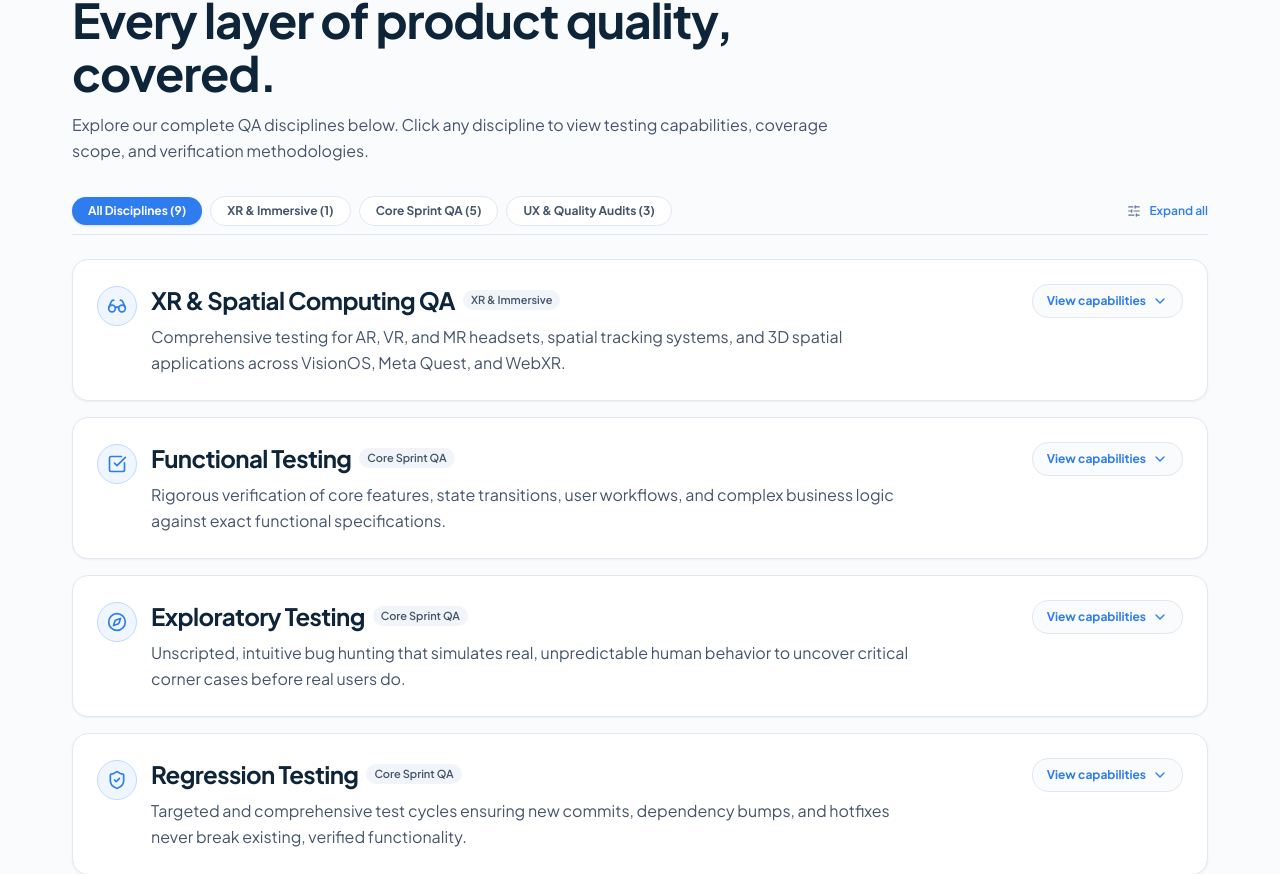
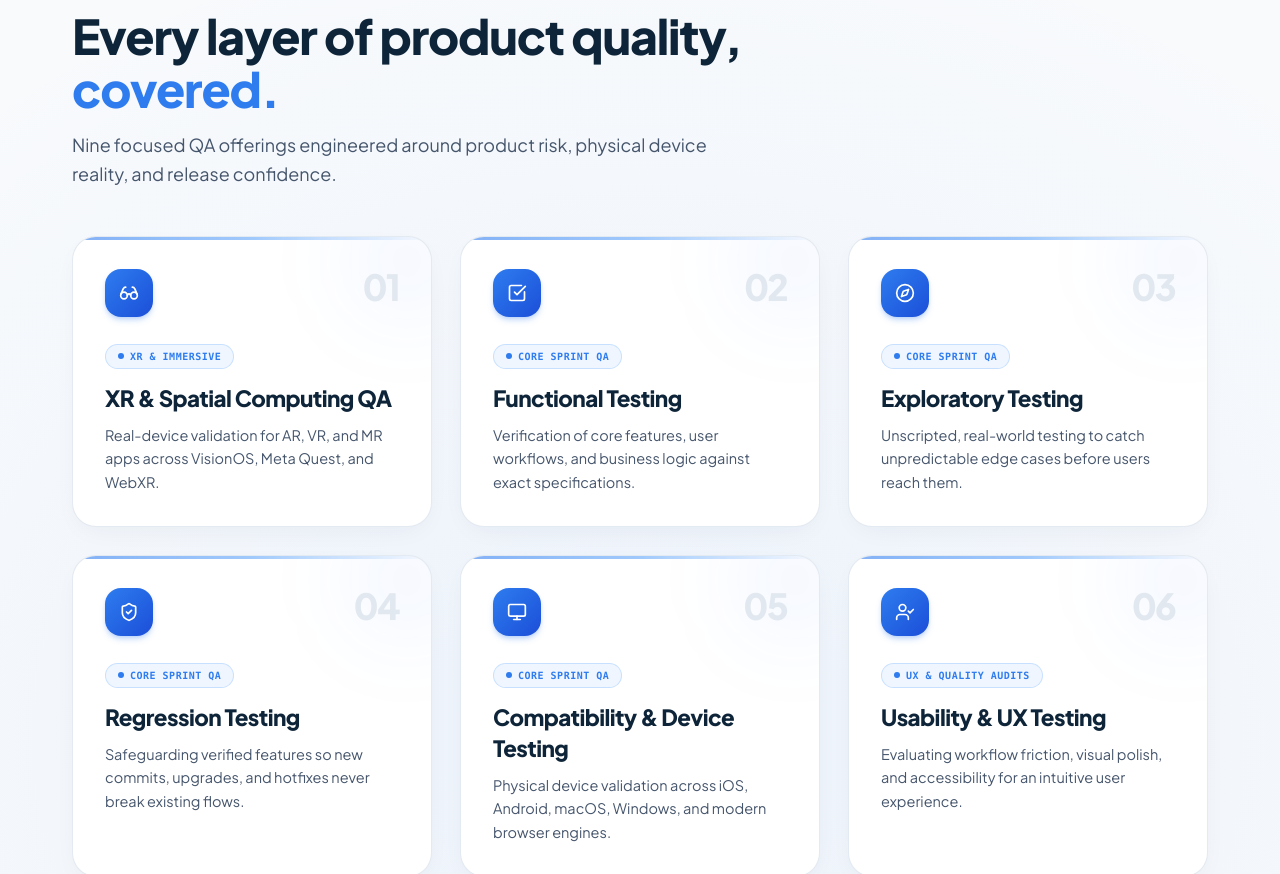
Before and after one commit to Yushu4u/nishkama-cl, a Next.js app: page /services in a window 1280 px wide. Shown: the part 693-1567 px from the top of the page. Built offline with nearby package versions, Linux system fonts and the light colour scheme.

Commit message:
feat(services): replace accordion dropdowns with 3x3 visual offerings grid and concise gists

```diff
--- a/src/app/services/page.tsx
+++ b/src/app/services/page.tsx
@@ -39,16 +39,21 @@ export default function ServicesPage() {
         </div>
       </section>
 
-      {/* 2. ALL 9 SERVICES DIRECTORY (Tests Assured-style dropdowns, zero boxed content) */}
-      <section className="border-b border-slate-200/80 bg-slate-50/70 py-12 md:py-16">
-        <div className="shell">
-          <div className="max-w-3xl mb-8">
+      {/* 2. ALL 9 SERVICES SHOWCASE (3x3 Visual Offering Grid) */}
+      <section className="relative overflow-hidden border-b border-slate-200/80 bg-[#F8FAFC] py-14 md:py-20">
+        <div
+          className="pointer-events-none absolute inset-0 bg-[radial-gradient(ellipse_80%_60%_at_50%_60%,rgba(47,124,239,0.06),rgba(248,250,252,0))]"
+          aria-hidden="true"
+        />
+        <div className="shell relative z-10">
+          <div className="max-w-3xl mb-10 md:mb-12">
             <span className="badge-pill">OUR 9 DISCIPLINES</span>
-            <h2 className="mt-3 text-3xl sm:text-4xl md:text-5xl font-bold tracking-tight text-[#0E2539] leading-[1.1]">
-              Every layer of product quality, covered.
+            <h2 className="mt-3 text-3xl sm:text-4xl md:text-5xl font-extrabold tracking-tight text-[#0E2539] leading-[1.1]">
+              Every layer of product quality,{" "}
+              <span className="text-[#2F7CEF]">covered.</span>
             </h2>
-            <p className="mt-3 text-sm sm:text-base text-slate-600 leading-relaxed">
-              Explore our complete QA disciplines below. Click any discipline to view testing capabilities, coverage scope, and verification methodologies.
+            <p className="mt-3.5 text-base sm:text-lg text-slate-600 leading-relaxed max-w-2xl">
+              Nine focused QA offerings engineered around product risk, physical device reality, and release confidence.
             </p>
           </div>
 
--- a/src/components/ServicesDirectory.tsx
+++ b/src/components/ServicesDirectory.tsx
@@ -1,9 +1,5 @@
-"use client";
-
-import React, { useState } from "react";
-import Link from "next/link";
+import React from "react";
 import {
-  ChevronDown,
   Glasses,
   CheckSquare,
   Compass,
@@ -13,21 +9,20 @@ import {
   Workflow,
   Rocket,
   Search,
-  ArrowRight,
-  SlidersHorizontal,
+  type LucideIcon,
 } from "lucide-react";
 import { ServiceItem } from "@/data/servicesData";
 
-const iconMap: Record<string, React.ReactNode> = {
-  "xr-testing": <Glasses className="h-5 w-5 text-[#2F7CEF]" />,
-  "functional-testing": <CheckSquare className="h-5 w-5 text-[#2F7CEF]" />,
-  "exploratory-testing": <Compass className="h-5 w-5 text-[#2F7CEF]" />,
-  "regression-testing": <ShieldCheck className="h-5 w-5 text-[#2F7CEF]" />,
-  "compatibility-testing": <Monitor className="h-5 w-5 text-[#2F7CEF]" />,
-  "usability-testing": <UserCheck className="h-5 w-5 text-[#2F7CEF]" />,
-  "e2e-testing": <Workflow className="h-5 w-5 text-[#2F7CEF]" />,
-  "release-validation": <Rocket className="h-5 w-5 text-[#2F7CEF]" />,
-  "quality-audit": <Search className="h-5 w-5 text-[#2F7CEF]" />,
+const iconMap: Record<string, LucideIcon> = {
+  "xr-testing": Glasses,
+  "functional-testing": CheckSquare,
+  "exploratory-testing": Compass,
+  "regression-testing": ShieldCheck,
+  "compatibility-testing": Monitor,
+  "usability-testing": UserCheck,
+  "e2e-testing": Workflow,
+  "release-validation": Rocket,
+  "quality-audit": Search,
 };
 
 interface ServicesDirectoryProps {
@@ -35,221 +30,65 @@ interface ServicesDirectoryProps {
 }
 
 export function ServicesDirectory({ services }: ServicesDirectoryProps) {
-  const [activeCategory, setActiveCategory] = useState<string>("all");
-  const [openItems, setOpenItems] = useState<Record<string, boolean>>({});
+  return (
+    <div className="grid grid-cols-1 gap-6 sm:grid-cols-2 lg:grid-cols-3 lg:gap-7 items-stretch">
+      {services.map((service, index) => {
+        const Icon = iconMap[service.id] || CheckSquare;
+        const numberLabel = String(index + 1).padStart(2, "0");
 
-  const filteredServices =
-    activeCategory === "all"
-      ? services
-      : services.filter((s) => s.category === activeCategory);
-
-  const toggleItem = (id: string) => {
-    setOpenItems((prev) => ({
-      ...prev,
-      [id]: !prev[id],
-    }));
-  };
-
-  const handleExpandAll = () => {
-    const nextState: Record<string, boolean> = {};
-    filteredServices.forEach((s) => {
-      nextState[s.id] = true;
-    });
-    setOpenItems(nextState);
-  };
-
-  const handleCollapseAll = () => {
-    setOpenItems({});
-  };
-
-  const allExpanded =
-    filteredServices.length > 0 &&
-    filteredServices.every((s) => !!openItems[s.id]);
-
-  return (
-    <div className="space-y-6">
-      {/* Category Tabs & Expand/Collapse Toolbar */}
-      <div className="flex flex-col sm:flex-row sm:items-center sm:justify-between gap-4 pb-2 border-b border-slate-200">
-        <div className="flex flex-wrap items-center gap-2">
-          <button
-            type="button"
-            onClick={() => setActiveCategory("all")}
-            className={`rounded-full px-4 py-1.5 text-xs font-bold transition-all ${
-              activeCategory === "all"
-                ? "bg-[#2F7CEF] text-white shadow-sm"
-                : "bg-white text-slate-600 border border-slate-200 hover:border-slate-300 hover:text-slate-900"
-            }`}
-          >
-            All Disciplines ({services.length})
-          </button>
-          <button
-            type="button"
-            onClick={() => setActiveCategory("immersive")}
-            className={`rounded-full px-4 py-1.5 text-xs font-bold transition-all ${
-              activeCategory === "immersive"
-                ? "bg-[#2F7CEF] text-white shadow-sm"
-                : "bg-white text-slate-600 border border-slate-200 hover:border-slate-300 hover:text-slate-900"
-            }`}
-          >
-            XR & Immersive (1)
-          </button>
-          <button
-            type="button"
-            onClick={() => setActiveCategory("sprint")}
-            className={`rounded-full px-4 py-1.5 text-xs font-bold transition-all ${
-              activeCategory === "sprint"
-                ? "bg-[#2F7CEF] text-white shadow-sm"
-                : "bg-white text-slate-600 border border-slate-200 hover:border-slate-300 hover:text-slate-900"
-            }`}
-          >
-            Core Sprint QA (5)
-          </button>
-          <button
-            type="button"
-            onClick={() => setActiveCategory("audit")}
-            className={`rounded-full px-4 py-1.5 text-xs font-bold transition-all ${
-              activeCategory === "audit"
-                ? "bg-[#2F7CEF] text-white shadow-sm"
-                : "bg-white text-slate-600 border border-slate-200 hover:border-slate-300 hover:text-slate-900"
-            }`}
-          >
-            UX & Quality Audits (3)
-          </button>
-        </div>
-
-        {/* Global Expand/Collapse Toggle */}
-        <div className="shrink-0 flex items-center gap-2 text-xs font-semibold text-slate-500">
-          <SlidersHorizontal className="h-3.5 w-3.5" />
-          {allExpanded ? (
-            <button
-              type="button"
-              onClick={handleCollapseAll}
-              className="text-[#2F7CEF] hover:underline"
-            >
-              Collapse all
-            </button>
-          ) : (
-            <button
-              type="button"
-              onClick={handleExpandAll}
-              className="text-[#2F7CEF] hover:underline"
-            >
-              Expand all
-            </button>
-          )}
-        </div>
-      </div>
-
-      {/* Services List (Tests Assured-style dropdown accordion, NO nested boxes) */}
-      <div className="space-y-3.5 sm:space-y-4">
-        {filteredServices.map((service) => {
-          const isOpen = !!openItems[service.id];
         return (
           <article
             key={service.id}
-              className={`rounded-2xl border transition-all duration-200 bg-white shadow-xs ${
-                isOpen
-                  ? "border-[#BFDBFE] ring-1 ring-[#2F7CEF]/15"
-                  : "border-slate-200 hover:border-slate-300"
-              }`}
+            className="group relative flex flex-col justify-between overflow-hidden rounded-3xl border border-slate-200/90 bg-white p-7 sm:p-8 shadow-[0_8px_28px_-10px_rgba(14,37,57,0.07)] transition-all duration-300 hover:-translate-y-1.5 hover:border-[#2F7CEF]/45 hover:shadow-[0_22px_44px_-12px_rgba(47,124,239,0.16)]"
           >
-              {/* Card Header & Toggle Button */}
-              <div className="p-5 sm:p-6">
-                <div className="flex flex-col sm:flex-row sm:items-start sm:justify-between gap-4">
-                  <div className="flex items-start gap-3.5">
-                    <div className="mt-0.5 shrink-0 grid h-10 w-10 place-items-center rounded-xl bg-[#EFF6FF] border border-[#BFDBFE]">
-                      {iconMap[service.id] || (
-                        <CheckSquare className="h-5 w-5 text-[#2F7CEF]" />
-                      )}
+            {/* Top glowing electric-blue accent edge */}
+            <div
+              className="pointer-events-none absolute inset-x-0 top-0 h-[3px] bg-gradient-to-r from-[#2F7CEF] via-[#60A5FA] to-transparent opacity-60 transition-opacity duration-300 group-hover:opacity-100"
+              aria-hidden="true"
+            />
+
+            {/* Subtle top-right ambient radial glow */}
+            <div
+              className="pointer-events-none absolute -right-10 -top-10 h-32 w-32 rounded-full bg-[#2F7CEF]/[0.05] blur-2xl transition-colors duration-300 group-hover:bg-[#2F7CEF]/[0.12]"
+              aria-hidden="true"
+            />
+
+            <div className="relative z-10">
+              {/* Top Row: Solid Gradient Emblem + Architectural Index */}
+              <div className="flex items-start justify-between gap-3">
+                <div className="grid h-12 w-12 place-items-center rounded-2xl bg-gradient-to-br from-[#2F7CEF] to-[#1D4ED8] text-white shadow-md shadow-[#2F7CEF]/25 transition-transform duration-300 group-hover:scale-105">
+                  <Icon className="h-5 w-5" />
                 </div>
-                    <div>
-                      <div className="flex flex-wrap items-center gap-2">
-                        <h2 className="text-xl sm:text-2xl font-bold tracking-tight text-[#0E2539]">
-                          {service.title}
-                        </h2>
-                        <span className="rounded-md bg-slate-100 px-2 py-0.5 text-[11px] font-semibold text-slate-600">
-                          {service.categoryLabel}
+
+                <span
+                  className="text-3xl sm:text-4xl font-black tracking-tighter text-slate-200 leading-none select-none transition-colors duration-300 group-hover:text-[#2F7CEF]/25"
+                  aria-hidden="true"
+                >
+                  {numberLabel}
                 </span>
               </div>
-                      <p className="mt-2 text-sm sm:text-base leading-relaxed text-slate-600 max-w-3xl">
-                        {service.summary}
-                      </p>
-                    </div>
+
+              {/* Category Pill */}
+              <div className="mt-6">
+                <span className="inline-flex items-center gap-1.5 whitespace-nowrap rounded-full border border-blue-200/80 bg-[#EFF6FF] px-3 py-1 text-[10px] font-mono font-bold uppercase tracking-wider text-[#2F7CEF]">
+                  <span className="h-1.5 w-1.5 rounded-full bg-[#2F7CEF]" />
+                  <span>{service.categoryLabel}</span>
+                </span>
               </div>
 
-                  {/* Dropdown Action Toggle */}
-                  <button
-                    type="button"
-                    onClick={() => toggleItem(service.id)}
-                    aria-expanded={isOpen}
-                    className="self-start shrink-0 inline-flex items-center gap-1.5 rounded-lg border border-slate-200 bg-slate-50/80 px-3.5 py-2 text-xs font-bold text-[#2F7CEF] transition-colors hover:bg-[#EFF6FF] hover:border-[#BFDBFE] focus:outline-none focus-visible:ring-2 focus-visible:ring-[#2F7CEF]"
-                  >
-                    <span>{isOpen ? "Hide capabilities" : "View capabilities"}</span>
-                    <ChevronDown
-                      className={`h-4 w-4 transition-transform duration-200 ${
-                        isOpen ? "rotate-180" : ""
-                      }`}
-                      aria-hidden="true"
-                    />
-                  </button>
-                </div>
+              {/* Enhanced Display Title */}
+              <h3 className="mt-3.5 text-xl sm:text-[1.4rem] font-extrabold tracking-tight text-[#0E2539] leading-snug transition-colors duration-200 group-hover:text-[#2F7CEF]">
+                {service.title}
+              </h3>
 
-                {/* Dropdown Capabilities Region - Clean Unboxed 3 Columns */}
-                <div
-                  className={`grid transition-[grid-template-rows] duration-300 ease-in-out ${
-                    isOpen ? "grid-rows-[1fr]" : "grid-rows-[0fr]"
-                  }`}
-                >
-                  <div className="overflow-hidden">
-                    <div className="mt-6 pt-6 border-t border-slate-100">
-                      {/* 3 Columns of Capabilities */}
-                      <div className="grid gap-6 sm:grid-cols-2 lg:grid-cols-3">
-                        {service.capabilities.map((cap) => (
-                          <div key={cap.heading} className="space-y-2.5">
-                            <h3 className="text-xs font-bold uppercase tracking-wider text-[#0E2539]">
-                              {cap.heading}
-                            </h3>
-                            <ul className="space-y-1.5 pl-4 text-xs sm:text-sm text-slate-600">
-                              {cap.items.map((item, idx) => (
-                                <li key={idx} className="list-disc leading-relaxed">
-                                  {item}
-                                </li>
-                              ))}
-                            </ul>
-                          </div>
-                        ))}
-                      </div>
-
-                      {/* Footer Row: CTA Text & Direct Navigation Links */}
-                      <div className="mt-6 pt-4 border-t border-slate-100 flex flex-col sm:flex-row sm:items-center sm:justify-between gap-3 text-xs sm:text-sm">
-                        <p className="text-slate-600 italic">
-                          {service.ctaText}
+              {/* Small Concise Gist */}
+              <p className="mt-2.5 text-[14.5px] leading-relaxed text-slate-600 font-normal">
+                {service.gist}
               </p>
-                        <div className="shrink-0 flex items-center gap-4">
-                          <Link
-                            href={service.href}
-                            className="inline-flex items-center gap-1 font-bold text-[#2F7CEF] hover:text-[#1E66D8]"
-                          >
-                            <span>Dedicated Guide</span>
-                            <ArrowRight className="h-3.5 w-3.5" />
-                          </Link>
-                          <Link
-                            href="/contact"
-                            className="inline-flex items-center gap-1 font-bold text-slate-700 hover:text-[#2F7CEF]"
-                          >
-                            <span>Contact Us</span>
-                            <span aria-hidden="true">→</span>
-                          </Link>
-                        </div>
-                      </div>
-                    </div>
-                  </div>
-                </div>
             </div>
           </article>
         );
       })}
     </div>
-    </div>
   );
 }
--- a/src/data/servicesData.ts
+++ b/src/data/servicesData.ts
@@ -9,6 +9,7 @@ export interface ServiceItem {
   title: string;
   category: "immersive" | "sprint" | "audit";
   categoryLabel: string;
+  gist: string;
   summary: string;
   capabilities: CapabilityColumn[];
   ctaText: string;
@@ -22,6 +23,7 @@ export const allServicesData: ServiceItem[] = [
     title: "XR & Spatial Computing QA",
     category: "immersive",
     categoryLabel: "XR & Immersive",
+    gist: "Real-device validation for AR, VR, and MR apps across VisionOS, Meta Quest, and WebXR.",
     summary:
       "Comprehensive testing for AR, VR, and MR headsets, spatial tracking systems, and 3D spatial applications across VisionOS, Meta Quest, and WebXR.",
     capabilities: [
@@ -63,6 +65,7 @@ export const allServicesData: ServiceItem[] = [
     title: "Functional Testing",
     category: "sprint",
     categoryLabel: "Core Sprint QA",
+    gist: "Verification of core features, user workflows, and business logic against exact specifications.",
     summary:
       "Rigorous verification of core features, state transitions, user workflows, and complex business logic against exact functional specifications.",
     capabilities: [
@@ -104,6 +107,7 @@ export const allServicesData: ServiceItem[] = [
     title: "Exploratory Testing",
     category: "sprint",
     categoryLabel: "Core Sprint QA",
+    gist: "Unscripted, real-world testing to catch unpredictable edge cases before users reach them.",
     summary:
       "Unscripted, intuitive bug hunting that simulates real, unpredictable human behavior to uncover critical corner cases before real users do.",
     capabilities: [
@@ -145,6 +149,7 @@ export const allServicesData: ServiceItem[] = [
     title: "Regression Testing",
     category: "sprint",
     categoryLabel: "Core Sprint QA",
+    gist: "Safeguarding verified features so new commits, upgrades, and hotfixes never break existing flows.",
     summary:
       "Targeted and comprehensive test cycles ensuring new commits, dependency bumps, and hotfixes never break existing, verified functionality.",
     capabilities: [
@@ -186,6 +191,7 @@ export const allServicesData: ServiceItem[] = [
     title: "Compatibility & Device Testing",
     category: "sprint",
     categoryLabel: "Core Sprint QA",
+    gist: "Physical device validation across iOS, Android, macOS, Windows, and modern browser engines.",
     summary:
       "Comprehensive testing across physical iOS, Android, macOS, and Windows devices and modern browser engines without relying solely on emulators.",
     capabilities: [
@@ -227,6 +233,7 @@ export const allServicesData: ServiceItem[] = [
     title: "Usability & UX Testing",
     category: "audit",
     categoryLabel: "UX & Quality Audits",
+    gist: "Evaluating workflow friction, visual polish, and accessibility for an intuitive user experience.",
     summary:
       "Evaluating user flows, cognitive friction, visual polish, microcopy clarity, and WCAG accessibility standards to ensure an intuitive product experience.",
     capabilities: [
@@ -268,6 +275,7 @@ export const allServicesData: ServiceItem[] = [
     title: "End-to-End (E2E) Testing",
     category: "sprint",
     categoryLabel: "Core Sprint QA",
+    gist: "Full-lifecycle checks spanning user interfaces, APIs, databases, and connected third-party services.",
     summary:
       "Full lifecycle validation spanning frontend user interfaces, backend workers, distributed microservices, databases, and third-party APIs.",
     capabilities: [
@@ -309,6 +317,7 @@ export const allServicesData: ServiceItem[] = [
     title: "Release Validation & Go/No-Go",
     category: "audit",
     categoryLabel: "UX & Quality Audits",
+    gist: "Pre-deployment release candidate audits delivering decisive go or no-go launch verdicts.",
     summary:
       "Pre-deployment staging audits, release candidate verification, and definitive go/no-go quality verdicts for engineering and product leadership.",
     capabilities: [
@@ -350,6 +359,7 @@ export const allServicesData: ServiceItem[] = [
     title: "Quality Audit & Diagnostic",
     category: "audit",
     categoryLabel: "UX & Quality Audits",
+    gist: "Focused 1–2 week diagnostic uncovering coverage gaps, fragile workflows, and release risk.",
     summary:
       "A comprehensive 1–2 week deep-dive diagnostic of test coverage gaps, fragile workflows, defect leakages, and team QA velocity.",
     capabilities: [
```
Lines whose indentation alone changed are shown as unchanged.
